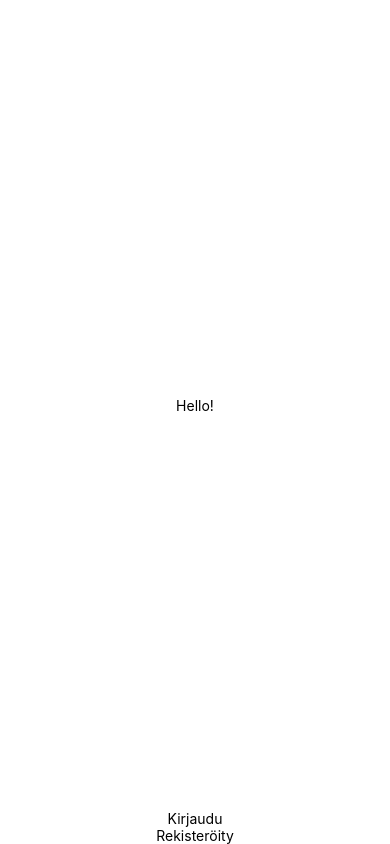
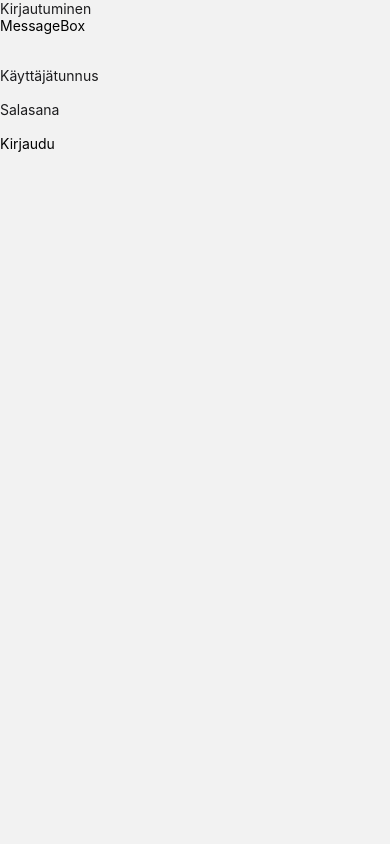
Before and after one commit to irensula/4langs-app, a React Native app in the folder opetuspeli-app/frontend/: screen /Login in a window 390 px wide. Built offline with nearby package versions, Linux system fonts and the light colour scheme.

Commit message:
frontend structure

```diff
--- a/opetuspeli-app/frontend/App.js
+++ b/opetuspeli-app/frontend/App.js
@@ -1,20 +1,34 @@
-import { StatusBar } from 'expo-status-bar';
-import { StyleSheet, Text, View, Pressable } from 'react-native';
+import { StyleSheet } from "react-native";
+import { createNativeStackNavigator } from '@react-navigation/native-stack';
+import { NavigationContainer } from '@react-navigation/native';
+
+import StartScreen from './screens/StartScreen';
+import RegisterScreen from './screens/RegisterScreen';
+import LoginScreen from './screens/LoginScreen';
+import HomeScreen from './screens/HomeScreen';
+
+const Stack = createNativeStackNavigator();
+
+function AppContent() {
+
+  //const { isDark } = useTheme();
+
+  return (
+      // <NavigationContainer theme={isDark ? customDarkTheme : customLightTheme}>
+      <NavigationContainer>
+        <Stack.Navigator screenOptions={{ headerShown: false }}>
+          <Stack.Screen name="Home" component={HomeScreen} />
+          <Stack.Screen name="Start" component={StartScreen} />
+          <Stack.Screen name="Register" component={RegisterScreen} />
+          <Stack.Screen name="Login" component={LoginScreen} />
+        </Stack.Navigator>
+      </NavigationContainer>
+  );
+}
 
 export default function App() {
   return (
-    <View style={styles.container}>
-      <View style={styles.container}>
-        <Text>Hello!</Text>
-        <StatusBar style="auto" />
-      </View>
-      <Pressable>
-        <Text style={styles.buttonText}>Kirjaudu</Text>
-      </Pressable>
-      <Pressable>
-        <Text style={styles.buttonText}>Rekisteröity</Text>
-      </Pressable>
-    </View>
+    <AppContent />
   );
 }
 
--- /dev/null
+++ b/opetuspeli-app/frontend/components/MessageBox.js
@@ -0,0 +1,11 @@
+import { View, Text } from "react-native";
+
+const MessageBox = () => {
+    return (
+        <View>
+            <Text>MessageBox</Text>
+        </View>
+    )
+}
+
+export default MessageBox;
--- a/opetuspeli-app/frontend/package.json
+++ b/opetuspeli-app/frontend/package.json
@@ -10,6 +10,7 @@
   },
   "dependencies": {
     "@expo/metro-runtime": "~5.0.4",
+    "@react-navigation/native-stack": "^7.3.18",
     "expo": "~53.0.9",
     "expo-status-bar": "~2.2.3",
     "react": "19.0.0",
--- /dev/null
+++ b/opetuspeli-app/frontend/screens/HomeScreen.js
@@ -0,0 +1,11 @@
+import { View, Text } from "react-native";
+
+const HomeScreen = () => {
+    return (
+        <View>
+            <Text>Home Screen</Text>
+        </View>
+    )
+}
+
+export default HomeScreen;
--- a/opetuspeli-app/frontend/screens/LoginScreen.js
+++ b/opetuspeli-app/frontend/screens/LoginScreen.js
@@ -2,9 +2,7 @@ import { useState } from 'react';
 import { View, Text, TextInput, Pressable, StyleSheet } from 'react-native';
 
 import { useContext } from 'react';
-import MoonIcon from '../components/MoonIcon';
-import MessageBox from '../components/messageBox';
-import CampusContext from '../context/CampusContext';
+import MessageBox from '../components/MessageBox';
 
 import { useTheme } from '@react-navigation/native';
 
@@ -18,7 +16,6 @@ const Login = ({ navigation }) => {
     const [passwordFocused, setPasswordFocused] = useState(false);
 
     const { colors } = useTheme();
-    const { setCampusId } = useContext(CampusContext);
 
     const handleLogin = () => {
         if (username !== 'admin' || password !== '1234') {
@@ -26,7 +23,6 @@ const Login = ({ navigation }) => {
             setMessageType('error');
             setHasError(true);
         } else {
-            setCampusId(1);
             navigation.reset({
                 index: 0,
                 routes: [{ name: 'Home' }],
@@ -40,9 +36,6 @@ const Login = ({ navigation }) => {
     }
     return (
         <View style={styles.container}>
-            <View style={styles.iconWrap}>
-                <MoonIcon />
-            </View>
             <Text style={[styles.title, { color: colors.text }]}>Kirjautuminen</Text>
             <View style={{ minHeight: 50 }}>
                 <MessageBox message={message} type={messageType} />
--- a/opetuspeli-app/frontend/screens/RegisterScreen.js
+++ b/opetuspeli-app/frontend/screens/RegisterScreen.js
@@ -0,0 +1,11 @@
+import { View, Text } from "react-native";
+
+const RegisterScreen = () => {
+    return (
+        <View>
+            <Text>Register Screen</Text>
+        </View>
+    )
+}
+
+export default RegisterScreen;
--- /dev/null
+++ b/opetuspeli-app/frontend/screens/StartScreen.js
@@ -0,0 +1,11 @@
+import { View, Text } from "react-native";
+
+const StartScreen = () => {
+    return (
+        <View>
+            <Text>Start Screen</Text>
+        </View>
+    )
+}
+
+export default StartScreen;
```
Also changed, not shown: 2 other files (tests, documents, lock files or other folders).
